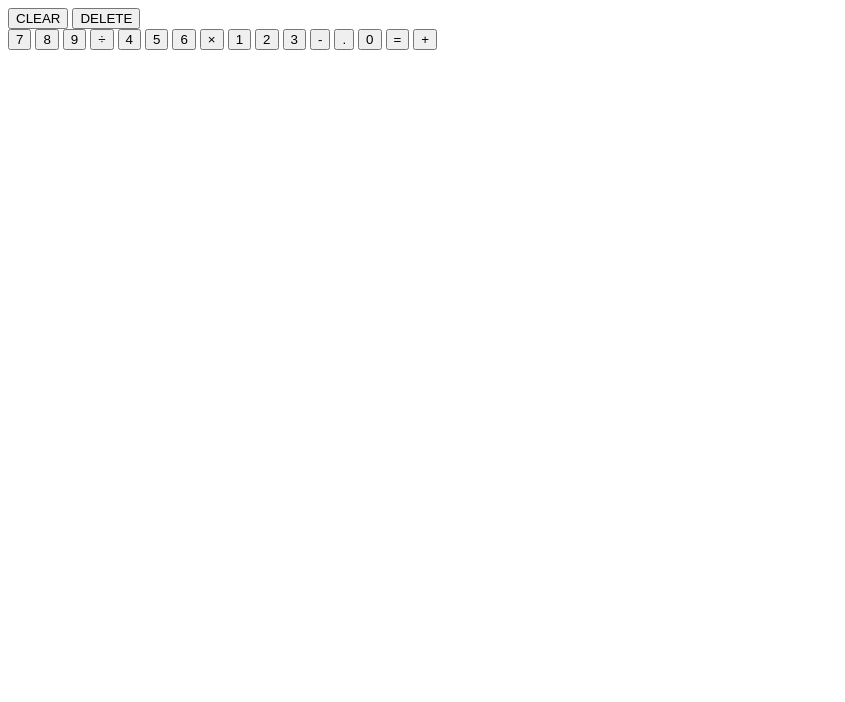
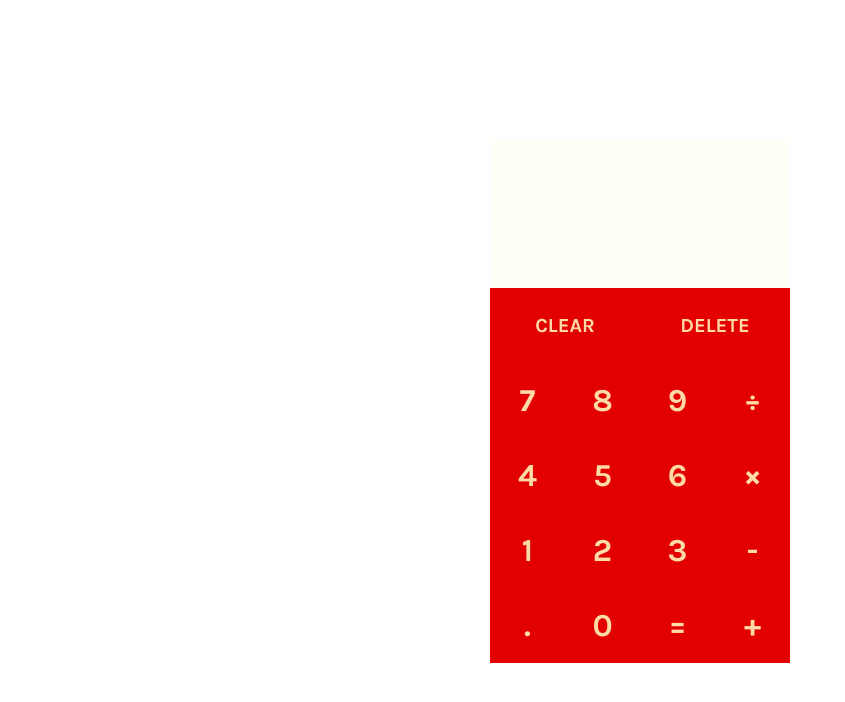
Before and after one commit to JakeyMattie/odin-calculator, a plain HTML site: page index.html in a window 1280 px wide. Shown: the whole page, without its empty margins (0-845 px from the left). Drawn offline with Linux system fonts and the light colour scheme.

Commit message:
CSS update #1: midway done

```diff
--- a/index.html
+++ b/index.html
@@ -4,44 +4,49 @@
     <meta charset="UTF-8">
     <meta http-equiv="X-UA-Compatible" content="IE=edge">
     <meta name="viewport" content="width=device-width, initial-scale=1.0">
+
+    <!-- Fonts -->
+    <link rel="preconnect" href="https://fonts.googleapis.com">
+    <link rel="preconnect" href="https://fonts.gstatic.com" crossorigin>
+    <link href="https://fonts.googleapis.com/css2?family=Karla:wght@200;400;700&display=swap" rel="stylesheet">
+
+    <!-- CSS and JS -->
+    <link rel="stylesheet" href="style.css">
+    <script src="script.js" defer></script>
+
     <title>Calculator</title>
 </head>
 <body>
-    <div id="container">
-        <div id="result">
-        </div>
+    <div id="container" class="flex">
+        <div id="result"></div>
 
-        <div id="buttons">
-            <div id="x">
-                <button id="clearBtn">CLEAR</button>
-                <button id="deleteBtn">DELETE</button>
-            </div>
+        <div id="numPad">
+            <button id="clearBtn" class="long btn">CLEAR</button>
+            <button id="deleteBtn" class="long btn">DELETE</button>
 
-            <div id="numPad">
-                <!-- First row -->
-                <button id="sevenBtn">7</button>
-                <button id="eightBtn">8</button>
-                <button id="nineBtn">9</button>
-                <button id="divideBtn">÷</button>
+            <!-- First row -->
+            <button id="sevenBtn" class="btn">7</button>
+            <button id="eightBtn" class="btn">8</button>
+            <button id="nineBtn" class="btn">9</button>
+            <button id="divideBtn" class="btn">÷</button>
 
-                <!-- Second row -->
-                <button id="fourBtn">4</button>
-                <button id="fiveBtn">5</button>
-                <button id="sixBtn">6</button>
-                <button id="multiplyBtn">×</button>
+            <!-- Second row -->
+            <button id="fourBtn" class="btn">4</button>
+            <button id="fiveBtn" class="btn">5</button>
+            <button id="sixBtn" class="btn">6</button>
+            <button id="multiplyBtn" class="btn">×</button>
 
-                <!-- Third row -->
-                <button id="oneBtn">1</button>
-                <button id="twoBtn">2</button>
-                <button id="threeBtn">3</button>
-                <button id="subtractBtn">-</button>
+            <!-- Third row -->
+            <button id="oneBtn" class="btn">1</button>
+            <button id="twoBtn" class="btn">2</button>
+            <button id="threeBtn" class="btn">3</button>
+            <button id="subtractBtn" class="btn">-</button>
 
-                <!-- Fourth row -->
-                <button id="decimalBtn">.</button>
-                <button id="zeroBtn">0</button>
-                <button id="equalsBtn">=</button>
-                <button id="plusBtn">+</button>
-            </div>
+            <!-- Fourth row -->
+            <button id="decimalBtn"class="btn">.</button>
+            <button id="zeroBtn" class="btn">0</button>
+            <button id="equalsBtn" class="btn">=</button>
+            <button id="plusBtn" class="btn">+</button>
         </div>
     </div>
 </body>
--- a/style.css
+++ b/style.css
@@ -0,0 +1,54 @@
+* {
+    box-sizing: border-box;
+    margin: 0;
+    padding: 0;
+    font-family: 'Karla', sans-serif;
+    font-weight: 700;
+}
+
+body {
+    display: flex;
+    width: 100vw;
+    height: 100vh;
+    justify-content: center;
+    align-items: center;
+}
+
+.flex {
+    display: flex;
+    flex-direction: column;
+}
+
+#container {
+    width: 300px;
+    height: 525px;
+}
+
+#result {
+    width: 300px;
+    height: 150px;
+    background-color: #fffff7;
+}
+
+#buttons {
+    height: 375px;
+}
+
+#numPad {
+    display: flex;
+    flex-wrap: wrap;
+}
+
+.btn {
+    width: 75px;
+    height: 75px;
+    border: 0;
+    background-color: #e30000;
+    color: #fddaa6;
+    font-size: 2rem;
+}
+
+.long {
+    width: 150px;
+    font-size: 1.25rem;
+}
```
